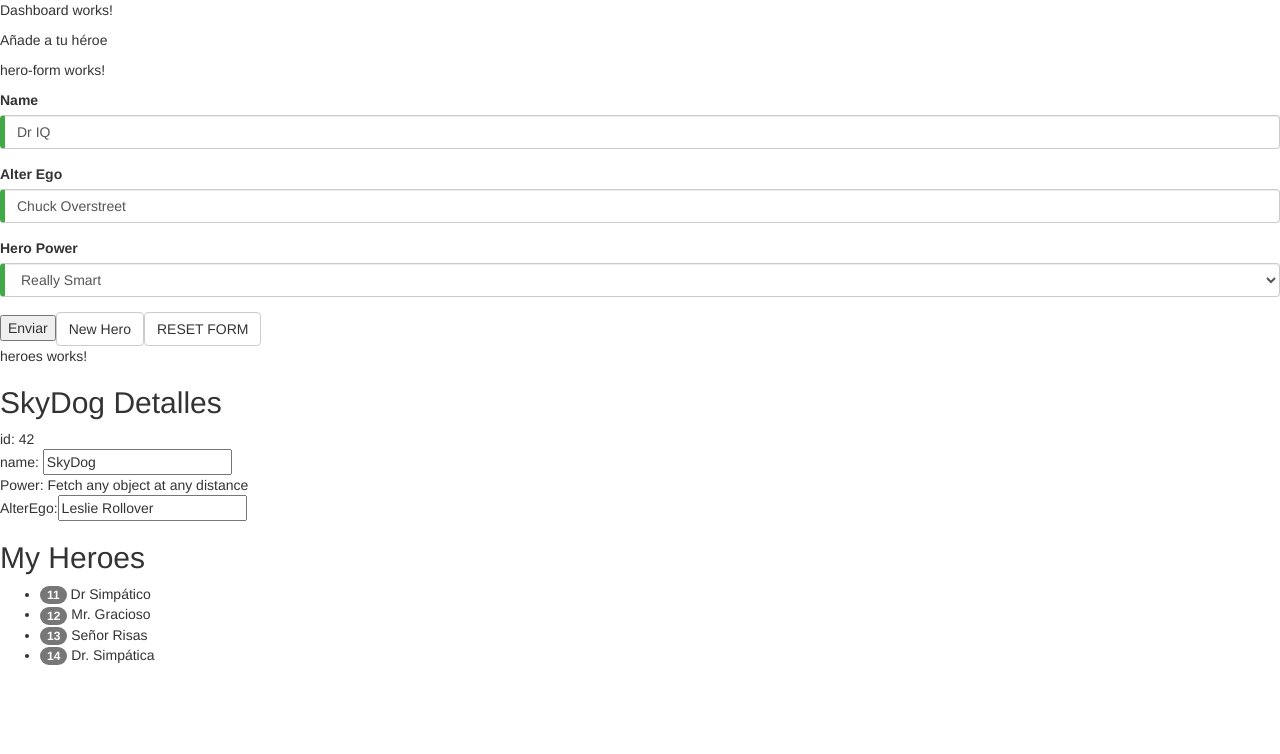
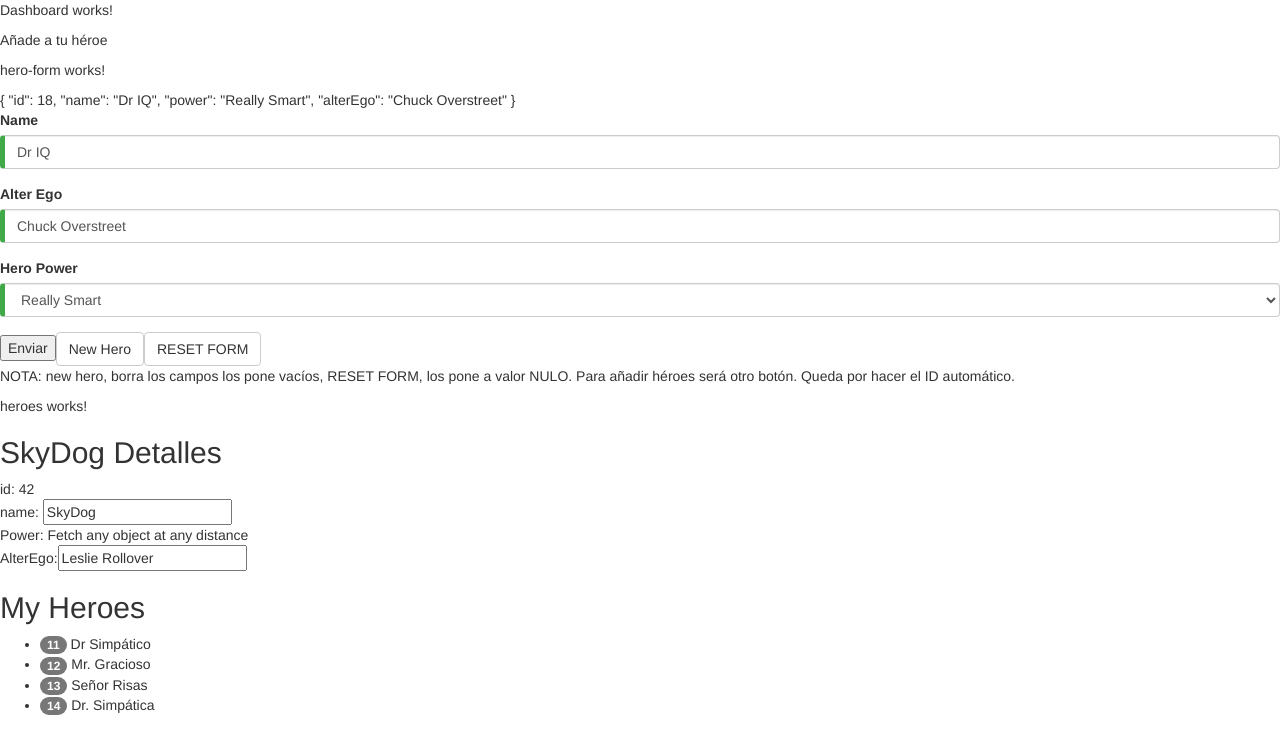
Before and after one commit to andriusmw/heroform3, an Angular app: page / in a window 1280 px wide. Shown: the top 754 px of the page. Built offline with nearby package versions, Linux system fonts and the light colour scheme.

Commit message:
comentarios y anotaciones

```diff
--- a/src/app/hero-form/hero-form.component.html
+++ b/src/app/hero-form/hero-form.component.html
@@ -2,7 +2,7 @@
 
 <div>
   <form #heroForm="ngForm">
-   <!-- {{ model | json }} Lo transforma a json, string para mostrar arriba como lo que escribes se modifica-->
+    {{ model | json }} <!--Lo transforma a json, string para mostrar arriba como lo que escribes se modifica-->
     <div class="form-group">
       <label for="name">Name</label>
       <input type="text" class="form-control" id="name"
@@ -33,7 +33,7 @@
     </div>
 
 <button type="submit">Enviar</button>
-<button type="button" class="btn btn-default" (click)="newHero()">New Hero</button>
+<button type="button" class="btn btn-default" (click)="newHero();   " >New Hero</button>
 <button type="button" class="btn btn-default" (click)="newHero(); heroForm.reset()">RESET FORM</button>
   </form>  <!--form para poder acceder con ngform-->
 
@@ -48,5 +48,7 @@ a ver la lista. Luego una vista detalle del héroe selecionado.
 
 *Revisar Mock
 -->
-
+<p>NOTA: new hero, borra los campos los pone vacíos, RESET FORM, los pone a valor NULO.
+  Para añadir héroes será otro botón. Queda por hacer el ID automático.
+</p>
 </div>
--- a/src/app/hero-form/hero-form.component.ts
+++ b/src/app/hero-form/hero-form.component.ts
@@ -34,8 +34,9 @@ export class HeroFormComponent implements OnInit {
     return myHero;}
 
     newHero() {
-      this.model = new Hero(42, '', '','');  //Para añadir nuevos héroes
+      this.model = new Hero(50, '', '','');  //Para añadir nuevos héroes
       console.log('Llamado newHero')
+      //mirar generar el id automáticamente o dejarlo en blanco para insertarlo y mensaje y ya existe
     }
 
 
```
